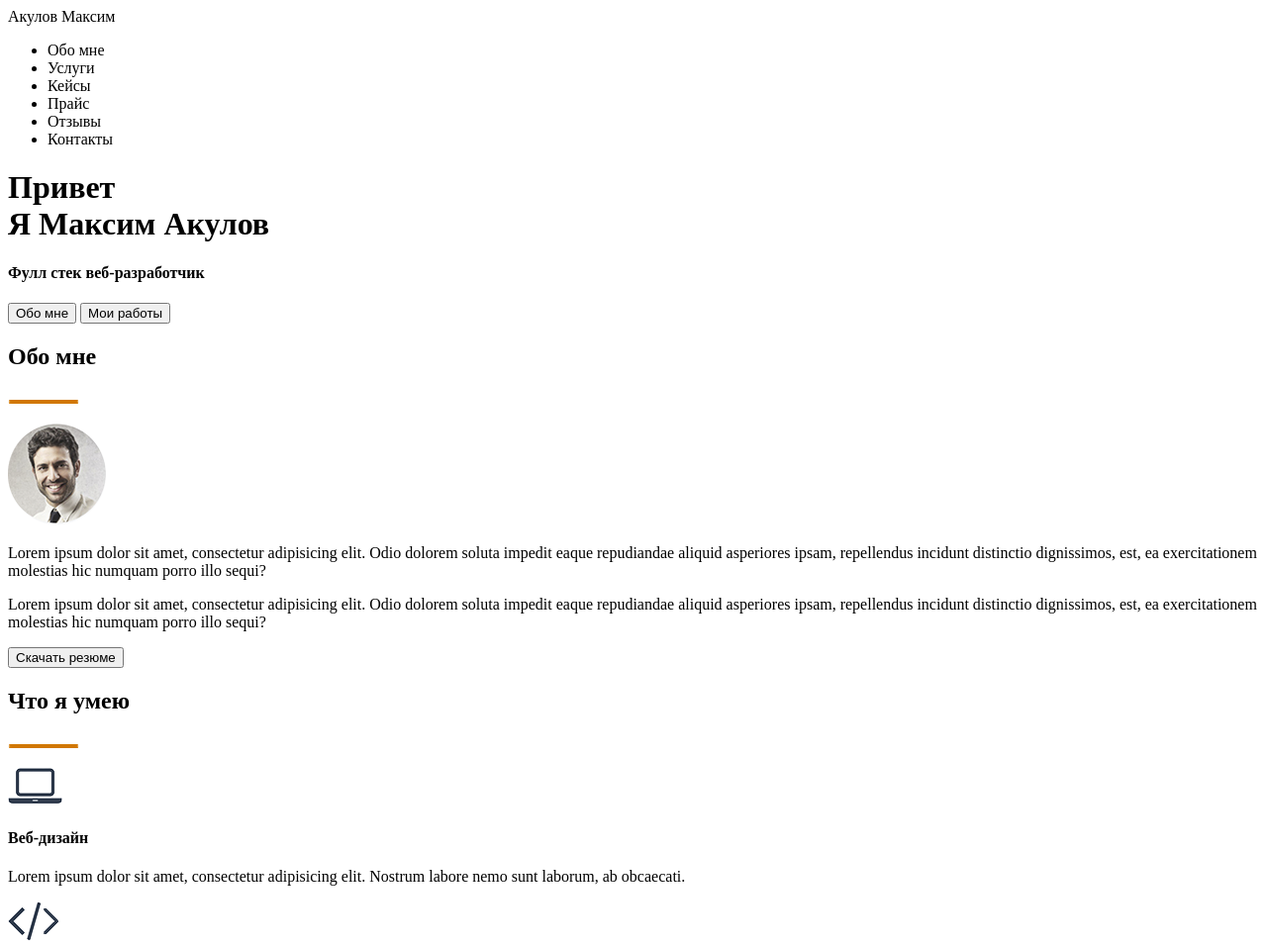
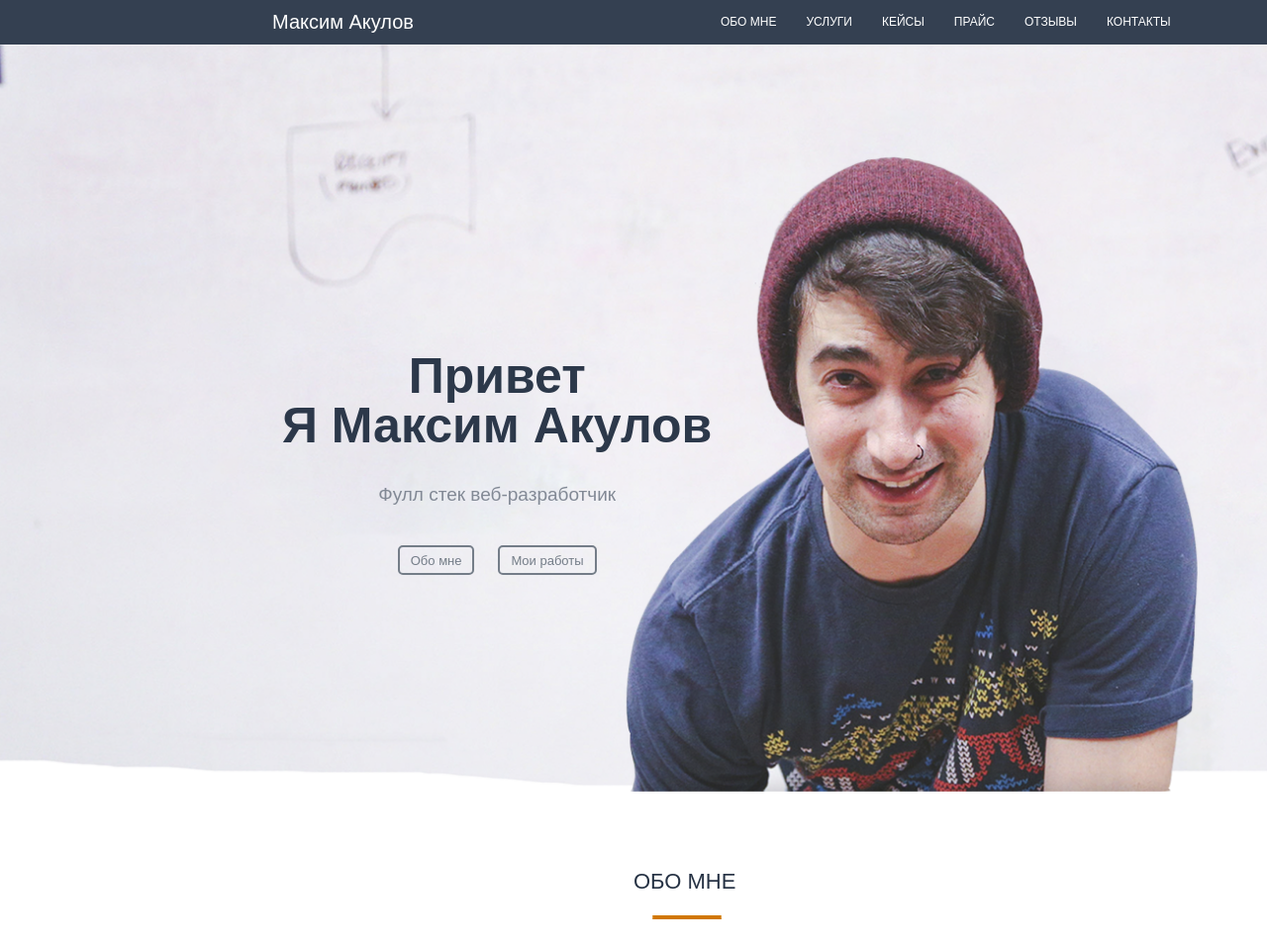
Before and after one commit to MaksAkul/MaksAkul.github.io, a plain HTML site: page src/index.html in a window 1280 px wide. Shown: the top 958 px of the page at 99% size. Drawn offline with Linux system fonts and the light colour scheme.

Commit message:
Частично сделанное дз

```diff
--- /dev/null
+++ b/src/css/reset.css
@@ -0,0 +1,42 @@
+*{
+    padding: 0;
+    margin: 0;
+    border: 0;
+
+}
+
+*,*:before, *:after{
+	-moz-box-sizing: border-box;
+	-webkit-box-sizing: border-box;
+	box-sizing: border-box;
+}
+
+:focus, :active{outline: none;}
+a:focus, a:active{outline: none;}
+
+nav, footer, header, aside{display: block;}
+
+html, body{
+height:100%;
+width:100%;
+font-size 100%;
+line-height: 1;
+font-size:14px;
+-ms-text-size-adjust: 100%;
+-moz-text-size-adjust: 100%;
+-webkit-text-size-adjust: 100%;
+}
+
+input, button, textarea{font-family: inherit;
+}
+
+input::-ms-clear{display: none;}
+button{cursor: pointer;}
+button::-moz-focus-inner{padding: 0; border:0;}
+a, a:visited{text-decoration: none; color: black;}
+a:hover{text-decoration: none;}
+ul li{list-style: none;}
+img{vertical-align: top;}
+
+
+h1,h2,h3,h4,h5,h6{font-size: inherit; font-weight: 400;}
--- /dev/null
+++ b/src/css/style.css
@@ -0,0 +1,151 @@
+body{
+    font-family: Arial, sans-serif;
+}
+
+nav{
+    width: 100%;
+    height: 45px;
+    background: #344051;
+}
+
+.logo{
+    color: white;
+    font-size: 20px;
+    line-height: 45px;
+    padding-left: 275px;
+    float: left;
+}
+
+.menu{
+    float: left;
+    padding-left: 310px;
+}
+
+.menu li{
+    float: left;
+    line-height: 45px;
+    color: white;
+    margin-right: 30px;
+    font-size: 12px;
+    text-transform: uppercase;
+
+}
+
+.main{
+    width: 100%;
+    height: calc(100% - 45px);
+    background: url(../img/%D0%9F%D0%B0%D1%80%D0%B5%D0%BD%D1%8C.png) 90% 100%/auto 85% no-repeat, url(../img/%D1%84%D0%BE%D0%BD.png) center/cover no-repeat;
+}
+
+.title__container{
+    float: left;
+    margin: 310px 0px 0px 285px;
+    color: #2c384a;
+    text-align: center;
+}
+
+.title__container h1{
+    font-size: 50px;
+    font-weight: bold;
+}
+
+.title__container h4{
+    margin-top: 35px;
+    font-size: 19px;
+    color: #828995;
+}
+
+.title__container input{
+    height: 30px;
+    text-align: center;
+    border: 2px solid #747d88;
+    background: none;
+    border-radius: 5px;
+    color: #747d88;
+    font-size: 13px;
+    padding: 0px 11px;
+    margin: 42px 10px 0px 10px;
+
+}
+
+.resume{
+    background: white;
+    background-attachment: fixed;
+    width: 100%;
+    height: 520px;
+
+}
+
+.resume h2{
+    margin-top: 80px;
+    color: #263244;
+    font-size: 22px;
+    margin-left: 640px;
+    text-transform: uppercase;
+}
+
+.img1{
+    margin-top: 23px;
+    margin-left: 658px;
+
+}
+
+.img2{
+    margin-top: 45px;
+    margin-left: 622px;
+}
+
+.resume p{
+    box-shadow: 1px solid #fff;
+     text-align: center;
+    color: #737984;
+     width: 520px;
+    margin-top: 20px;
+    margin-left: 430px;
+
+}
+
+.resume input{
+    height: 30px;
+    text-align: center;
+    border: 2px solid #747d88;
+    background: none;
+    border-radius: 5px;
+    color: #747d88;
+    font-size: 13px;
+    padding: 0px 11px;
+    margin-top: 28px;
+    margin-left: 635px;
+}
+
+.cyu{
+    background-image: url(../img/%D0%BA%D0%B0%D1%80%D1%82%D0%B8%D0%BD%D0%BA%D0%B0%20%D1%84%D0%BE%D0%BD%D0%B0.png);
+    width: 100%;
+    background-repeat: no-repeat;
+}
+
+.cyu h2{
+    padding-top: 70px;
+    color: #263244;
+    font-size: 22px;
+    margin-left: 628px;
+    text-transform: uppercase;
+
+}
+
+.img1{
+    margin-top: 23px;
+    margin-left: 658px;
+}
+
+.cyu h4{
+    margin-top: 50px;
+    width: 121px;
+
+}
+
+
+.img3{
+    margin-top: 82px;
+    padding-left: 352px;
+}
--- a/src/index.html
+++ b/src/index.html
@@ -6,13 +6,15 @@
     <meta name="author" content="Maxim">
     <meta name="robots" content="all">
     <title>Максим Акулов — Веб-разработчик</title>
+    <link rel="stylesheet" type="text/css" href="css/reset.css">
+    <link rel="stylesheet" type="text/css" href="css/style.css">
 </head>
 
 <body>
 
   <header>
       <nav>
-          <div class="logo">Акулов Максим</div>
+          <div class="logo">Максим Акулов</div>
           <div class="menu"><ul>
               <li>Обо мне</li>
               <li>Услуги</li>
@@ -25,7 +27,7 @@
   </header>
 
   <div class="main"><div class="title__container">
-      <h1>Привет <br> Я Максим Акулов</h1>
+      <h1>Привет<br> Я Максим Акулов</h1>
       <h4>Фулл стек веб-разработчик</h4>
       <input type="submit" value="Обо мне">
       <input type="submit" value="Мои работы">
@@ -33,27 +35,28 @@
 
   <div class="resume">
       <h2>Обо мне</h2>
-      <p><img src="img/%D0%A7%D0%B5%D1%80%D1%82%D0%B0%20%D0%B7%D0%B0%D0%B3%D0%BE%D0%BB%D0%BE%D0%B2%D0%BA%D0%B0.png" alt=""></p>
-      <img src="img/%D1%84%D0%BE%D1%82%D0%BA%D0%B0.png" alt="">
+      <img class="img1" src="img/%D0%A7%D0%B5%D1%80%D1%82%D0%B0%20%D0%B7%D0%B0%D0%B3%D0%BE%D0%BB%D0%BE%D0%B2%D0%BA%D0%B0.png" alt="">
+      <img class="img2" src="img/1.png" alt="">
       <p><span>Lorem ipsum dolor sit amet, consectetur adipisicing elit. Odio dolorem soluta impedit eaque repudiandae aliquid asperiores ipsam, repellendus incidunt distinctio dignissimos, est, ea exercitationem molestias hic numquam porro illo sequi?</span></p>
 
       <p><span>Lorem ipsum dolor sit amet, consectetur adipisicing elit. Odio dolorem soluta impedit eaque repudiandae aliquid asperiores ipsam, repellendus incidunt distinctio dignissimos, est, ea exercitationem molestias hic numquam porro illo sequi?</span></p>
-      <input type="submit" value="Cкачать резюме">
+      <input type="submit" value="Cкачать резюме" >
+
   </div>
 
   <div class="cyu">
       <h2>Что я умею</h2>
-      <p><img src="img/%D0%A7%D0%B5%D1%80%D1%82%D0%B0%20%D0%B7%D0%B0%D0%B3%D0%BE%D0%BB%D0%BE%D0%B2%D0%BA%D0%B0.png" alt=""></p>
-      <p><img src="img/%D0%BD%D0%BE%D1%83%D1%82.png" alt=""></p>
+      <img class="img1" src="img/%D0%A7%D0%B5%D1%80%D1%82%D0%B0%20%D0%B7%D0%B0%D0%B3%D0%BE%D0%BB%D0%BE%D0%B2%D0%BA%D0%B0.png" alt="">
+      <img class="img3" src="img/%D0%BD%D0%BE%D1%83%D1%82.png" alt="">
       <h4>Веб-дизайн</h4>
       <span>Lorem ipsum dolor sit amet, consectetur adipisicing elit. Nostrum labore nemo sunt laborum, ab obcaecati.</span>
-      <p><img src="img/%D0%B7%D0%BD%D0%B0%D0%BA.png" alt=""></p>
+      <img class="img4" src="img/%D0%B7%D0%BD%D0%B0%D0%BA.png" alt="">
       <h4>Разработка</h4>
       <span>Lorem ipsum dolor sit amet, consectetur adipisicing elit. Quisquam aperiam, quae corporis, quis quas eum.</span>
-      <p><img src="img/%D1%80%D0%B0%D0%BA%D0%B5%D1%82%D0%B0.png" alt=""></p>
-      <h4>CEO-Оптимизация</h4>
+      <img class="img5" src="img/%D1%80%D0%B0%D0%BA%D0%B5%D1%82%D0%B0.png" alt="">
+    <h4>CEO-Оптимизация</h4>
       <span>Lorem ipsum dolor sit amet, consectetur adipisicing elit. Natus molestias iusto corrupti, ea ipsam assumenda.</span>
-      <p><img src="img/%D0%B3%D1%80%D0%B0%D0%BC%D0%BC%D0%BE%D1%84%D0%BE%D0%BD.png" alt=""></p>
+    <img class="img6" src="img/%D0%B3%D1%80%D0%B0%D0%BC%D0%BC%D0%BE%D1%84%D0%BE%D0%BD.png" alt="">
       <h4>Маркетинг</h4>
       <span>Lorem ipsum dolor sit amet, consectetur adipisicing elit. Nam, aliquid, placeat. Modi cum porro vero.</span>
 
@@ -141,6 +144,7 @@
 
 
 
+
 </body>
 
 </html>
```
Also changed, not shown: src/test.html (added, +21 -0 lines), src/img/1.png (added), src/img/Парень.png (added), src/img/иконка.png (added), src/img/картинка фона.png (added), src/img/фон.png (added).
